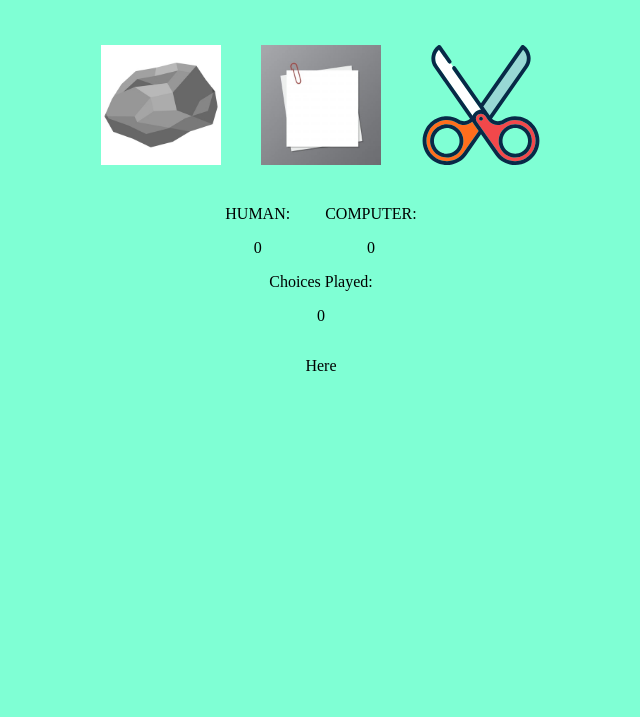
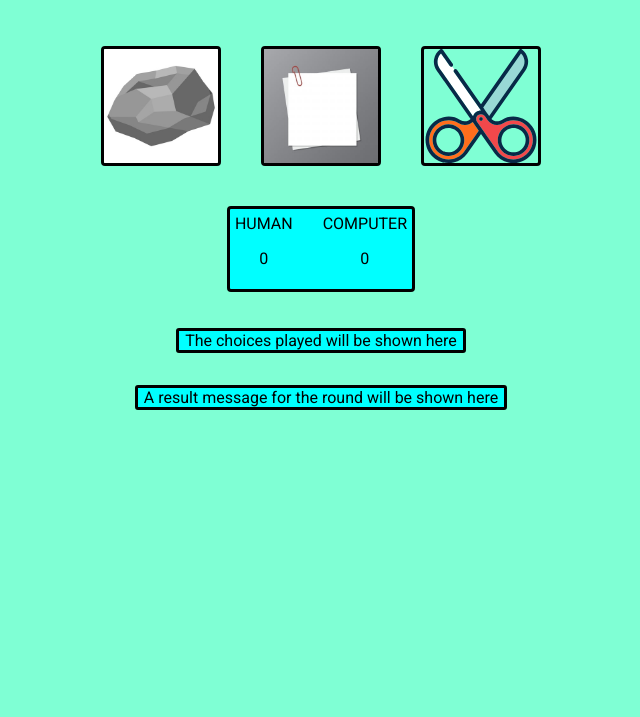
Before and after one commit to SimpleNX/rock-paper-scissors, a plain HTML site: page index.html in a window 1280 px wide. Shown: the part 83-800 px from the top of the page, without its empty margins (319-959 px from the left). Drawn offline with Linux system fonts and the light colour scheme.

Commit message:
Edit style.css to notification box

```diff
--- a/index.html
+++ b/index.html
@@ -4,6 +4,9 @@
         <title>Rock Paper Scissors!</title>
         <meta charset="UTF-8">
         <link rel="stylesheet" href="./style.css">
+        <link rel="preconnect" href="https://fonts.googleapis.com">
+        <link rel="preconnect" href="https://fonts.gstatic.com" crossorigin>
+        <link href="https://fonts.googleapis.com/css2?family=Roboto:ital,wght@0,100;0,300;0,400;0,500;0,700;0,900;1,100;1,300;1,400;1,500;1,700;1,900&display=swap" rel="stylesheet">
     </head>
     <body>
         <h1>Rock Paper Scissors</h1>
@@ -15,18 +18,17 @@
         <div class="display">
             <div class="scoreboard">
                 <div class="score">
-                    HUMAN:
+                    HUMAN
                     <p class="h-score">0</p>
                 </div>
                 <div class="score">
-                    COMPUTER:
+                    COMPUTER
                     <p class = "c-score">0</p>
                 </div>
             </div>
             <div class="played">
-                Choices Played:
-                <p id="choice-play">0</p>
-                <p id="round-message">Here</p>
+                <p id="choice-play">The choices played will be shown here</p>
+                <p id="round-message">A result message for the round will be shown here</p>
             </div>
         </div>
         <script src="game.js"></script>
--- a/style.css
+++ b/style.css
@@ -1,4 +1,5 @@
 body{
+    font-family: 'Roboto', 'Helvetica', sans-serif;
     display: flex;
     flex-direction: column;
     align-items: center;
@@ -14,14 +15,32 @@ img{
     box-sizing: border-box;
     width : 120px;
     cursor: pointer;
+    border-radius: 4px;
+    border-style: solid;
 }
 .display, .score, .played{
     display: flex;
     flex-direction: column;
     align-items: center;
+    justify-content: center;
+}
+.display{
+    gap : 20px;
 }
 .scoreboard{
     display: flex;
     align-items: center;
-    gap : 35px;
+    gap : 30px;
+    border-radius: 4px;
+    border-style: solid;
+    border-color: black;
+    background-color: aqua;
+    padding : 5px;
 }
+
+#round-message, #choice-play{
+    border-radius: 3px;
+    border-style: solid;
+    background-color: aqua;
+    padding : 0 6px;
+}
```
